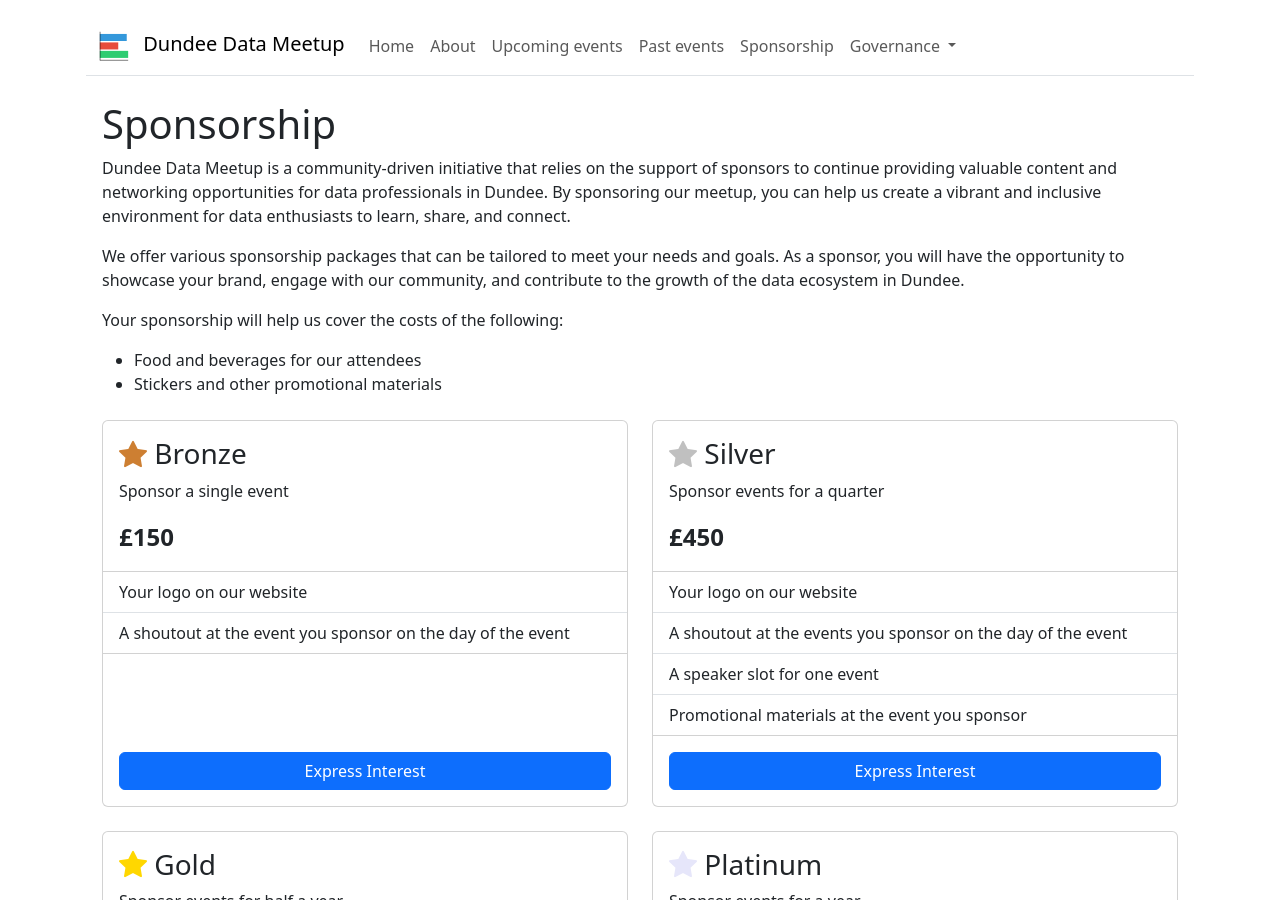
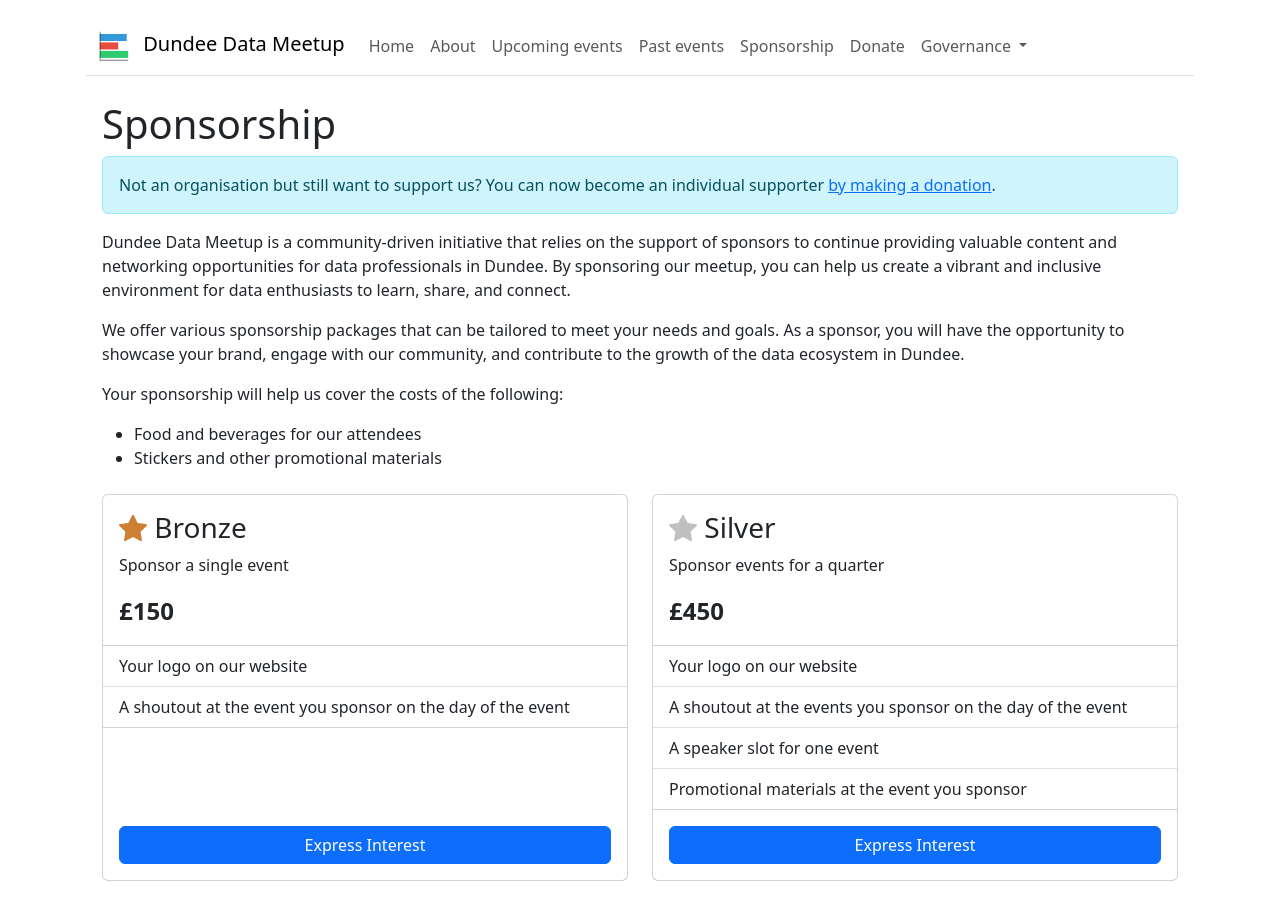
Before and after one commit to DundeeDataMeetup/dundeedatameetup.github.io, a Jekyll site: the page built from sponsorship.html, in a window 1280 px wide and 900 px high. Built offline with Jekyll 4.4.1, drawn with Linux system fonts in a browser that asks for light colours.

Commit message:
chore: Design, nav and copy tweaks for donations

```diff
--- a/_layouts/default.html
+++ b/_layouts/default.html
@@ -56,6 +56,9 @@
                         <li class="nav-item">
                             <a class="nav-link" href="/sponsorship">Sponsorship</a>
                         </li>
+                        <li class="nav-item">
+                            <a class="nav-link" href="/donate">Donate</a>
+                        </li>
                         <li class="nav-item dropdown">
                             <a class="nav-link dropdown-toggle" href="#" id="navbarDropdownGovernance" role="button" data-bs-toggle="dropdown" aria-expanded="false">
                                 Governance
--- a/donate.html
+++ b/donate.html
@@ -29,7 +29,7 @@ description: Information about donating to Dundee Data Meetup
 <h2>Recurring Donations</h2>
 <p class="lead">You can support Dundee Data Meetup on an ongoing basis by setting up a recurring donation from one of the available options below:</p>
 {% assign recurring_packages = site.data.donation_packages.recurring %}
-<div class="row row-cols-1 row-cols-md-2 row-cols-lg-3 g-4">
+<div class="row row-cols-1 row-cols-md-2 row-cols-lg-3 g-4 py-2">
   {% for package in recurring_packages %}
     <div class="col">
       {% include donation-card.html package=package type="recurring" %}
--- a/sponsorship.html
+++ b/sponsorship.html
@@ -4,6 +4,10 @@ description: Information about sponsoring Dundee Data Meetup
 ---
 
 <h1>{{page.title}}</h1>
+
+<div class="alert alert-info" role="alert">
+  Not an organisation but still want to support us? You can now become an individual supporter <a href="/donate">by making a donation</a>.
+</div>
 
 <p>Dundee Data Meetup is a community-driven initiative that relies on the support of sponsors to continue providing valuable content and networking opportunities for data professionals in Dundee. By sponsoring our meetup, you can help us create a vibrant and inclusive environment for data enthusiasts to learn, share, and connect.</p>
 
```
